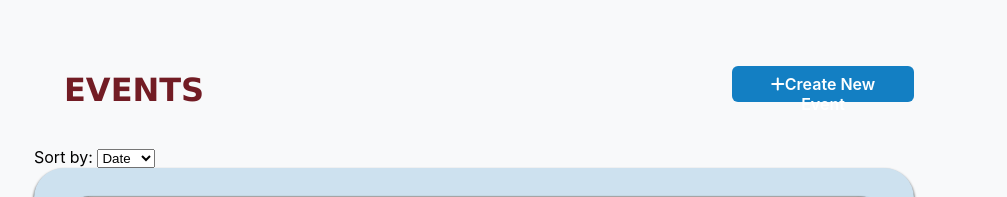
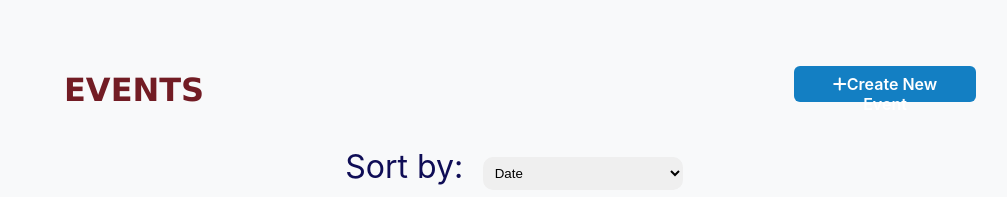
Before and after one commit to parsaljndrn/SnapTrack, a Django app: page /accounts/events/ in a window 1280 px wide. Shown: the part 69-266 px from the top of the page, without its empty margins (166-1173 px from the left). Run offline with Django 4.2, Linux system fonts and the light colour scheme; a user stored in the database is signed in; data comes from the database, SQL or seed files in the repository; both versions use the stored data as it was after the commit; some libraries are stand-ins or nearby versions.

Commit message:
LATEST May 28

```diff
--- a/django_employee_qr/eqrApp/static/css/mydesign.css
+++ b/django_employee_qr/eqrApp/static/css/mydesign.css
@@ -217,7 +217,7 @@ html, body{
 }
 .btn-create-event-text{
     text-decoration: none;
-    margin-left: 200px;
+    margin-left: 80px;
     width: 150px;
     height: 20px;
     display: inline-block;
@@ -317,6 +317,26 @@ html, body{
     height: 20;
 }
 
+.sort-event{
+    text-align: center;
+    justify-content: center;
+    align-content: center;
+    margin-left: 280px;
+    margin-bottom: 20px;
+    width: 400px;
+}
+.sort-label{
+    font-size: xx-large;
+    color: #0F0D56;
+    margin-right: 15px;
+}
+.sorting{
+    width: 200px;
+    padding: 8px;
+    background-color: none;
+    border-radius: 10px;
+    border: none;
+}
 /* create_event.html */
 .create_event_card{
     max-width: 700px;
--- a/django_employee_qr/eqrApp/templates/base.html
+++ b/django_employee_qr/eqrApp/templates/base.html
@@ -8,7 +8,7 @@
     <!-- <link href="https://cdn.jsdelivr.net/npm/bootstrap@5.3.0/dist/css/bootstrap.min.css" rel="stylesheet"> -->
     <link rel="stylesheet" href="https://cdnjs.cloudflare.com/ajax/libs/font-awesome/6.4.0/css/all.min.css">
     <link rel="stylesheet" href="{% static 'css/styles.css' %}">
-    <link rel="stylesheet" href="{% static 'css/mydesign.css' %}?v={{now|date:'U'}}">
+    <link rel="stylesheet" href="{% static 'css/mydesign.css' %}">
     <script src="https://cdn.jsdelivr.net/npm/sweetalert2@11"></script>
     {% block extra_css %}{% endblock %}
 </head>
--- a/django_employee_qr/eqrApp/templates/member_list.html
+++ b/django_employee_qr/eqrApp/templates/member_list.html
@@ -59,9 +59,6 @@
               <div class="btn-group btn-group-sm">
                 <a href="{% url 'eqrApp:manage_member' member.member_id %}" class="btn btn-outline-primary" title="Edit">
                   <i class="fas fa-edit" style ="color: #137FC3;"></i>
-                </a>
-                <a href="{% url 'eqrApp:view_credentials' member.member_id %}" class="btn btn-outline-info" title="View Credentials">
-                  <i class="fas fa-eye" style ="color: #137FC3;"></i>
                 </a>
               </div>
             </td>
--- a/django_employee_qr/eqrApp/urls.py
+++ b/django_employee_qr/eqrApp/urls.py
@@ -31,7 +31,6 @@ urlpatterns = [
 
     #path('accounts/login/', views.custom_login, name='login'),
     path('members/manage/<str:member_id>/', views.manage_member, name='manage_member'),
-    path('members/view/<str:member_id>/', views.view_credentials, name='view_credentials'),
     path('members/mass_delete/', views.mass_delete_members, name='mass_delete_members'),
     #member dashboard (member logging in, not redirecting here: check views)
     #log out url
--- a/django_employee_qr/eqrApp/views.py
+++ b/django_employee_qr/eqrApp/views.py
@@ -514,20 +514,6 @@ def event_attendance_stats(request, event_id):
     }
     return JsonResponse(data)
 
-@login_required
-def view_credentials(request, member_id):
-    member = get_object_or_404(Member, member_id=member_id)
-
-    # Generate new password if needed
-    if request.user.is_staff and not member.get_current_password():
-        member.generate_temp_password()
-
-    context = {
-        'member': member,
-        'is_staff': request.user.is_staff,
-        'current_password': member.get_current_password() or 'Not available'
-    }
-    return render(request, 'view_credentials.html', context)
 
 @login_required
 def generate_event_qr(request, event_id):
```
Also changed, not shown: django_employee_qr/eqrApp/templates/view_credentials.html (deleted, +0 -81 lines), django_employee_qr/db.sqlite3.
